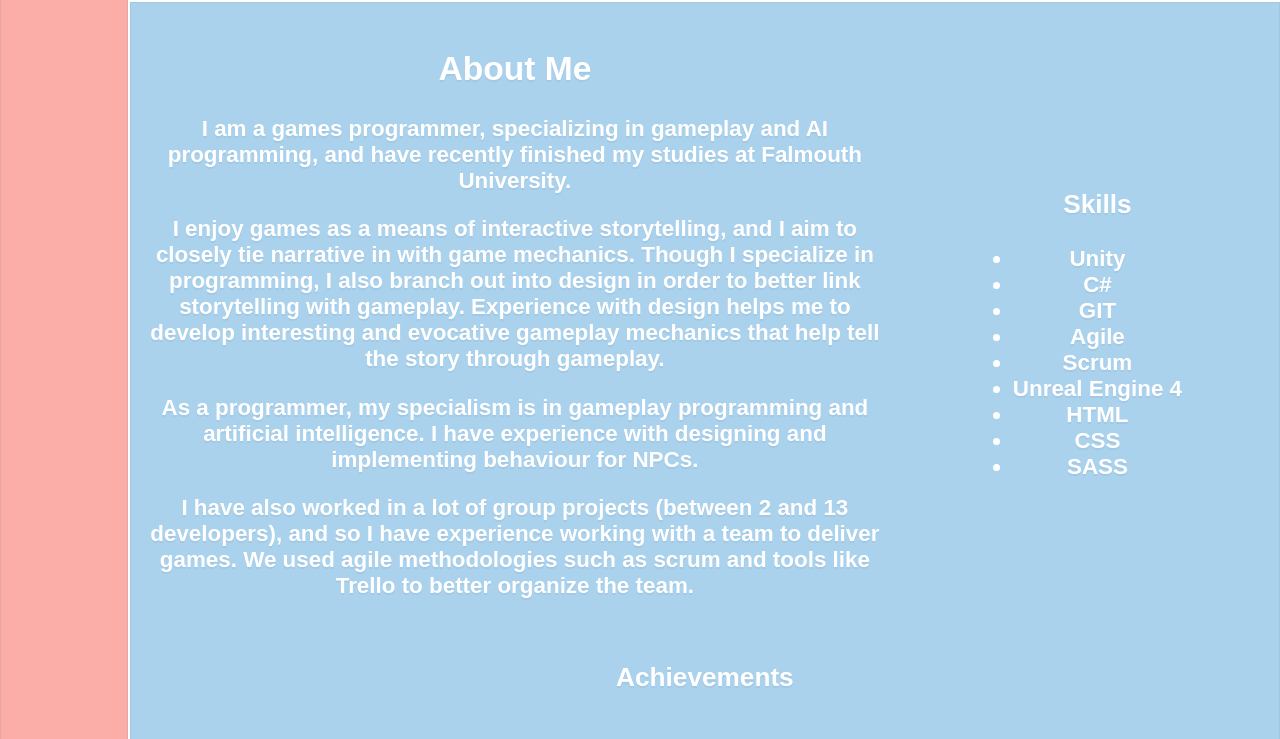
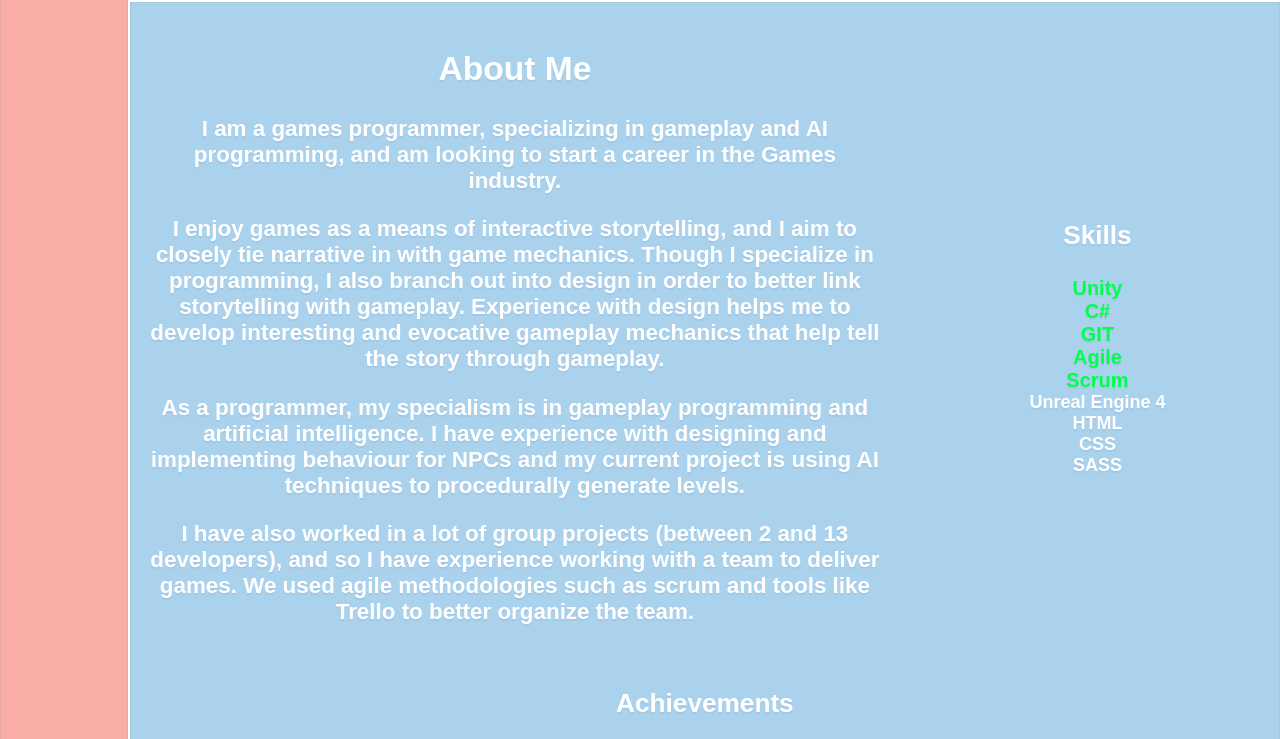
Before and after one commit to andrewscott02/Portfolio, a PHP site: page / in a window 1280 px wide. Shown: the part 516-1255 px from the top of the page. Run offline with PHP 8.4, Linux system fonts and the light colour scheme.

Commit message:
Grid -Added breakpoints for grid layouts

```diff
--- a/css/application.css
+++ b/css/application.css
@@ -103,9 +103,14 @@ a[target=_blank]::after {
 
 .achievements {
   display: grid;
-  grid-template-columns: 1fr 1fr;
+  grid-template-columns: 1fr;
   grid-auto-rows: auto;
   grid-gap: 15px;
+}
+@media screen and (min-width: 768px) {
+  .achievements {
+    grid-template-columns: 1fr 1fr;
+  }
 }
 
 .achievement {
@@ -117,6 +122,17 @@ a[target=_blank]::after {
 
 #Skills {
   margin: auto;
+}
+
+.skill {
+  list-style: none;
+  font-size: 18px;
+}
+
+.top-skill {
+  font-weight: 800;
+  font-size: 20px;
+  color: rgb(0, 255, 76);
 }
 
 /* ========================================================== */
@@ -213,11 +229,18 @@ header {
 .container {
   height: 100vh;
   display: grid;
-  grid-template-columns: minmax(75px, 1fr) minmax(200px, 9fr);
-  grid-template-rows: auto minmax(400px, 5fr);
+  grid-template-columns: 100%;
+  grid-template-rows: auto auto minmax(400px, 5fr);
   grid-auto-rows: auto;
   grid-gap: 2px;
-  grid-template-areas: "header hero-image" "nav hero-image" "nav main" "nav aside" "footer footer";
+  grid-template-areas: "header" "nav" "hero-image" "main" "asside" "footer";
+}
+@media screen and (min-width: 576px) {
+  .container {
+    grid-template-columns: minmax(75px, 1fr) minmax(200px, 9fr);
+    grid-template-rows: auto minmax(400px, 5fr);
+    grid-template-areas: "header hero-image" "nav hero-image" "nav main" "nav aside" "footer footer";
+  }
 }
 
 header {
--- a/index.html
+++ b/index.html
@@ -40,13 +40,13 @@
                 <div class="about-intro">
                     <h2>About Me</h2>
                     <p>
-                        I am a games programmer, specializing in gameplay and AI programming, and have recently finished my studies at Falmouth University.
+                        I am a games programmer, specializing in gameplay and AI programming, and am looking to start a career in the Games industry.
                     </p>
                     <p>
                         I enjoy games as a means of interactive storytelling, and I aim to closely tie narrative in with game mechanics. Though I specialize in programming, I also branch out into design in order to better link storytelling with gameplay. Experience with design helps me to develop interesting and evocative gameplay mechanics that help tell the story through gameplay.
                     </p>
                     <p>
-                        As a programmer, my specialism is in gameplay programming and artificial intelligence. I have experience with designing and implementing behaviour for NPCs.
+                        As a programmer, my specialism is in gameplay programming and artificial intelligence. I have experience with designing and implementing behaviour for NPCs and my current project is using AI techniques to procedurally generate levels.
                     </p>
                     <p>
                         I have also worked in a lot of group projects (between 2 and 13 developers), and so I have experience working with a team to deliver games. We used agile methodologies such as scrum and tools like Trello to better organize the team.
@@ -82,11 +82,11 @@
                 </div>
                 <ul id="Skills">
                     <h3>Skills</h3>
-                    <li class="skill special">Unity</li>
-                    <li class="skill special">C#</li>
-                    <li class="skill special">GIT</li>
-                    <li class="skill special">Agile</li>
-                    <li class="skill special">Scrum</li>
+                    <li class="skill top-skill">Unity</li>
+                    <li class="skill top-skill">C#</li>
+                    <li class="skill top-skill">GIT</li>
+                    <li class="skill top-skill">Agile</li>
+                    <li class="skill top-skill">Scrum</li>
                     <li class="skill">Unreal Engine 4</li>
                     <li class="skill">HTML</li>
                     <li class="skill">CSS</li>
--- a/scss/components/_grid.scss
+++ b/scss/components/_grid.scss
@@ -1,21 +1,50 @@
 /* =====================================
    Grid Layout
 ======================================== */
+
+// .container
+// {
+//     height: 100vh;
+//     display: grid;
+//     grid-template-columns: minmax(75px, 1fr) minmax(200px, 9fr);
+//     grid-template-rows: auto minmax(400px, 5fr);
+//     grid-auto-rows: auto;
+//     grid-gap: 2px;
+//     grid-template-areas:
+//         "header hero-image"
+//         "nav hero-image"
+//         "nav main"
+//         "nav aside"
+//         "footer footer";
+// }
 
 .container
 {
     height: 100vh;
     display: grid;
-    grid-template-columns: minmax(75px, 1fr) minmax(200px, 9fr);
-    grid-template-rows: auto minmax(400px, 5fr);
+    grid-template-columns: 100%;
+    grid-template-rows: auto auto minmax(400px, 5fr);
     grid-auto-rows: auto;
     grid-gap: 2px;
     grid-template-areas:
-        "header hero-image"
-        "nav hero-image"
-        "nav main"
-        "nav aside"
-        "footer footer";
+        "header"
+        "nav"
+        "hero-image"
+        "main"
+        "asside"
+        "footer";
+
+    @media #{$brk-s}
+    {
+        grid-template-columns: minmax(75px, 1fr) minmax(200px, 9fr);
+        grid-template-rows: auto minmax(400px, 5fr);
+        grid-template-areas:
+            "header hero-image"
+            "nav hero-image"
+            "nav main"
+            "nav aside"
+            "footer footer";
+    }
 }
 
 header
--- a/scss/layout/_about.scss
+++ b/scss/layout/_about.scss
@@ -55,9 +55,14 @@
 .achievements
 {
     display: grid;
-    grid-template-columns: 1fr 1fr;
+    grid-template-columns: 1fr;
     grid-auto-rows: auto;
     grid-gap: 15px;
+
+    @media #{$brk-m}
+    {
+        grid-template-columns: 1fr 1fr;
+    }
 }
 
 .achievement
@@ -75,3 +80,17 @@
     margin: auto;
     //text-align: center;
 }
+
+.skill
+{
+    list-style: none;
+    font-size: 18px;
+}
+
+.top-skill
+{
+    font-weight: 800;
+    font-size: 20px;
+
+    color: rgb(0, 255, 76);
+}
```
Also changed, not shown: 1 other file.
